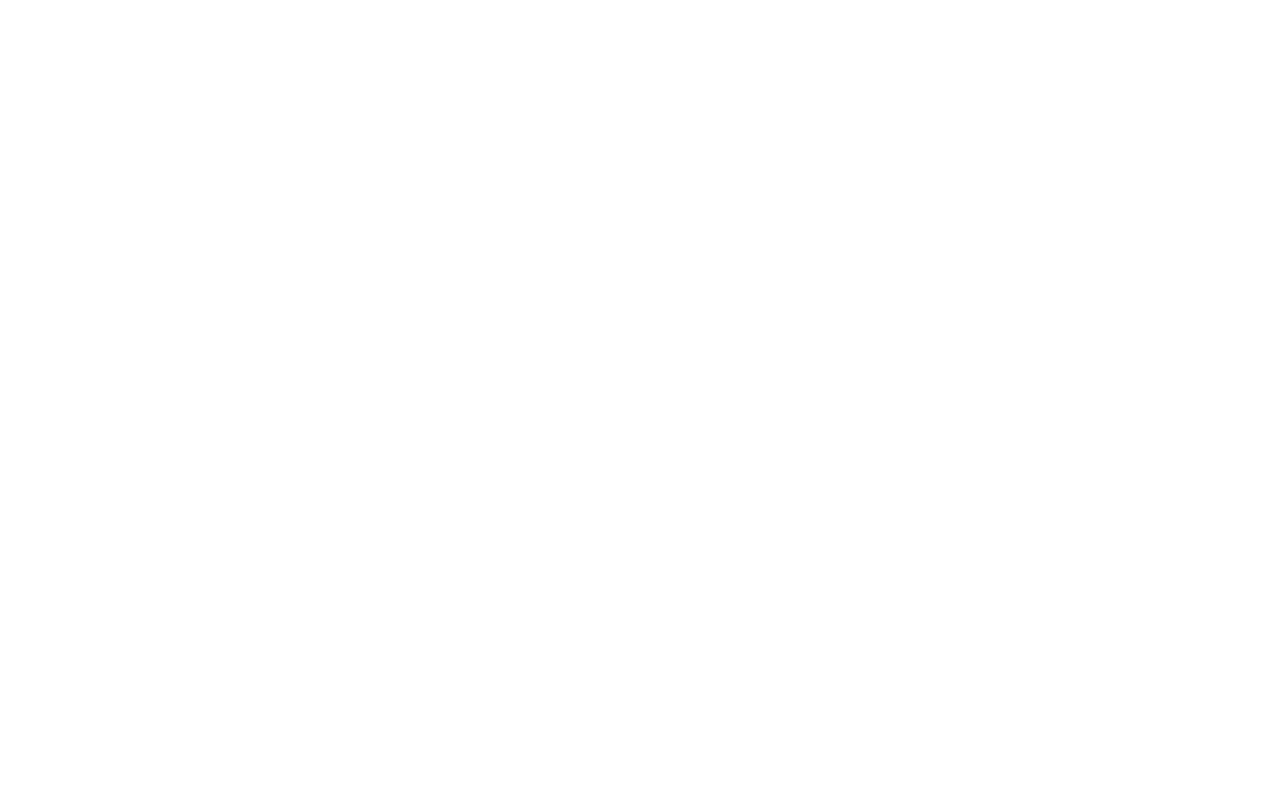
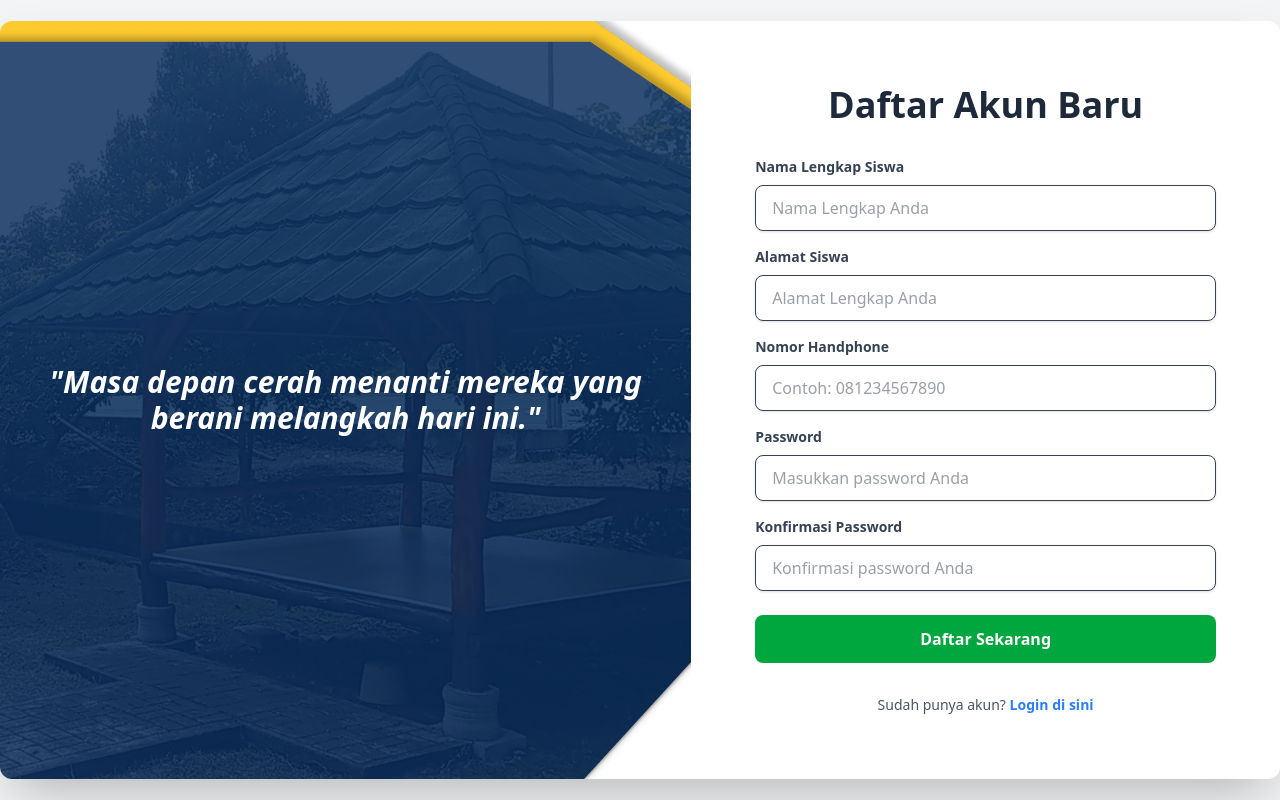
Before and after one commit to pklsmkmq/pmb-smkmq, a Vue app: page /register in a window 1280 px wide. Before the commit this address had no page. Built offline with nearby package versions, Linux system fonts and the light colour scheme.

Commit message:
fix login

```diff
--- /dev/null
+++ b/src/components/sub/BaseInput.vue
@@ -0,0 +1,47 @@
+<template>
+    <div>
+        <label v-if="label" :for="id" class="block text-gray-700 text-sm font-bold mb-2">
+            {{ label }}
+        </label>
+        <input :type="type" :id="id" :value="modelValue" @input="$emit('update:modelValue', $event.target.value)"
+            :placeholder="placeholder" :required="required"
+            class="shadow appearance-none border rounded-lg w-full py-3 px-4 text-gray-700 leading-tight focus:outline-none focus:ring-2 focus:ring-blue-500 focus:border-transparent" />
+    </div>
+</template>
+
+<script setup>
+import { defineProps, defineEmits } from 'vue';
+
+defineProps({
+    label: {
+        type: String,
+        default: '',
+    },
+    id: {
+        type: String,
+        required: true, // ID harus unik untuk setiap input
+    },
+    type: {
+        type: String,
+        default: 'text',
+    },
+    modelValue: { // Untuk V-model
+        type: [String, Number],
+        default: '',
+    },
+    placeholder: {
+        type: String,
+        default: '',
+    },
+    required: {
+        type: Boolean,
+        default: false,
+    },
+});
+
+defineEmits(['update:modelValue']); // Mendefinisikan event untuk v-model
+</script>
+
+<style scoped>
+/* Anda bisa menambahkan gaya kustom di sini jika ada yang tidak tercakup oleh Tailwind */
+</style>
--- a/src/components/sub/NavComp.vue
+++ b/src/components/sub/NavComp.vue
@@ -32,7 +32,7 @@
                         </a>
                     </li>
                     <li :class="{ 'w-full': mobileMenuOpen }">
-                        <button
+                        <button @click="gotoPPDB"
                             :class="['px-5 rounded-3xl h-[40px] transition-all duration-300 ease-in-out ring-2 shadow-md hover:shadow-lg scale-100 hover:scale-105 cursor-pointer w-full lg:w-auto mt-4 lg:mt-0', buttonClasses]">
                             Masuk
                         </button>
@@ -108,6 +108,10 @@
     props.buttonHoverBgColor.startsWith('#') ? `hover:ring-[${props.buttonHoverBgColor}]` : `hover:ring-${props.buttonHoverBgColor}`,
 ]);
 
+const gotoPPDB = () => {
+    window.location.href = 'https://ppdb.smkmadinatulquran.sch.id/login';
+};
+
 // Fungsi untuk toggle menu mobile
 const toggleMobileMenu = () => {
     mobileMenuOpen.value = !mobileMenuOpen.value;
--- a/src/router/index.js
+++ b/src/router/index.js
@@ -1,5 +1,7 @@
 import { createRouter, createWebHistory } from 'vue-router'
 import HomeView from '../views/HomeView.vue'
+import LoginView from '@/views/LoginView.vue'
+import RegisterView from '@/views/RegisterView.vue'
 
 const router = createRouter({
   history: createWebHistory(import.meta.env.BASE_URL),
@@ -9,6 +11,16 @@
       name: 'home',
       component: HomeView,
     },
+    {
+      path: '/login',
+      name: 'login',
+      component: LoginView,
+    },
+    {
+      path: '/register',
+      name: 'register',
+      component: RegisterView,
+    },
   ],
 })
 
--- /dev/null
+++ b/src/views/LoginView.vue
@@ -0,0 +1,58 @@
+<template>
+    <div class="min-h-screen flex items-center justify-center bg-gray-100">
+        <div class="flex flex-col md:flex-row w-full bg-white rounded-xl shadow-2xl overflow-hidden">
+            <div class="hidden md:block md:w-[60%] bg-cover bg-center bg-[url('/assets/img/bg-login.png')]">
+                <div class="flex items-center justify-center h-full bg-opacity-40 p-6">
+                    <p class="text-white text-center text-3xl font-bold italic">
+                        "Masa depan cerah menanti mereka yang berani melangkah hari ini."
+                    </p>
+                </div>
+            </div>
+
+            <div class="w-full md:w-1/2 p-8 sm:p-12 md:p-16 flex flex-col justify-center">
+                <h2 class="text-3xl sm:text-4xl font-bold text-center text-gray-800 mb-8">Selamat Datang Kembali!</h2>
+
+                <form @submit.prevent="handleLogin">
+                    <div class="mb-6">
+                        <BaseInput id="email" label="Email" type="email" placeholder="Masukkan email Anda"
+                            v-model="email" :required="true" />
+                    </div>
+                    <div class="mb-8">
+                        <BaseInput id="password" label="Password" type="password" placeholder="Masukkan password Anda"
+                            v-model="password" :required="true" />
+                        <a href="#"
+                            class="inline-block align-baseline font-bold text-sm text-blue-500 hover:text-blue-800 mt-3">
+                            Lupa Password?
+                        </a>
+                    </div>
+                    <div class="flex items-center justify-between">
+                        <button type="submit"
+                            class="bg-blue-600 hover:bg-blue-700 text-white font-bold py-3 px-6 rounded-lg focus:outline-none focus:shadow-outline transition duration-200 ease-in-out w-full">
+                            Login
+                        </button>
+                    </div>
+                </form>
+
+                <p class="text-center text-gray-600 text-sm mt-8">
+                    Belum punya akun?
+                    <a href="/register" class="font-bold text-blue-500 hover:text-blue-800">Daftar Sekarang</a>
+                </p>
+            </div>
+        </div>
+    </div>
+</template>
+
+<script setup>
+import { ref } from 'vue';
+import BaseInput from '@/components/sub/BaseInput.vue';
+
+const email = ref('');
+const password = ref('');
+const backgroundImage = ref('/assets/img/login-bg.jpg');
+
+const handleLogin = () => {
+    console.log('Email:', email.value);
+    console.log('Password:', password.value);
+    alert('Login berhasil! (Ini hanya simulasi)');
+};
+</script>
--- /dev/null
+++ b/src/views/RegisterView.vue
@@ -0,0 +1,75 @@
+<template>
+    <div class="min-h-screen flex items-center justify-center bg-gray-100">
+        <div class="flex flex-col md:flex-row w-full bg-white rounded-xl shadow-2xl overflow-hidden">
+            <div class="hidden md:block md:w-[60%] bg-cover bg-center bg-[url('/assets/img/bg-login.png')]">
+                <div class="flex items-center justify-center h-full bg-opacity-40 p-6">
+                    <p class="text-white text-center text-3xl font-bold italic">
+                        "Masa depan cerah menanti mereka yang berani melangkah hari ini."
+                    </p>
+                </div>
+            </div>
+
+            <div class="w-full md:w-1/2 p-8 sm:p-12 md:p-16 flex flex-col justify-center">
+                <h2 class="text-3xl sm:text-4xl font-bold text-center text-gray-800 mb-8">Daftar Akun Baru</h2>
+
+                <form @submit.prevent="handleRegister">
+                    <div class="mb-4">
+                        <BaseInput id="fullName" label="Nama Lengkap Siswa" type="text" placeholder="Nama Lengkap Anda"
+                            v-model="fullName" :required="true" />
+                    </div>
+                    <div class="mb-4">
+                        <BaseInput id="address" label="Alamat Siswa" type="text" placeholder="Alamat Lengkap Anda"
+                            v-model="address" :required="true" />
+                    </div>
+                    <div class="mb-4">
+                        <BaseInput id="phoneNumber" label="Nomor Handphone" type="tel"
+                            placeholder="Contoh: 081234567890" v-model="phoneNumber" :required="true" />
+                    </div>
+                    <div class="mb-4">
+                        <BaseInput id="password" label="Password" type="password" placeholder="Masukkan password Anda"
+                            v-model="password" :required="true" />
+                    </div>
+                    <div class="mb-6">
+                        <BaseInput id="confirmPassword" label="Konfirmasi Password" type="password"
+                            placeholder="Konfirmasi password Anda" v-model="confirmPassword" :required="true" />
+                    </div>
+                    <div class="flex items-center justify-between">
+                        <button type="submit"
+                            class="bg-green-600 hover:bg-green-700 text-white font-bold py-3 px-6 rounded-lg focus:outline-none focus:shadow-outline transition duration-200 ease-in-out w-full">
+                            Daftar Sekarang
+                        </button>
+                    </div>
+                </form>
+
+                <p class="text-center text-gray-600 text-sm mt-8">
+                    Sudah punya akun?
+                    <a href="/login" class="font-bold text-blue-500 hover:text-blue-800">Login di sini</a>
+                </p>
+            </div>
+        </div>
+    </div>
+</template>
+
+<script setup>
+import { ref } from 'vue';
+import BaseInput from '@/components/sub/BaseInput.vue';
+
+const fullName = ref('');
+const address = ref('');
+const phoneNumber = ref('');
+const password = ref('');
+const confirmPassword = ref('');
+const backgroundImage = ref('/assets/img/register-bg.jpg');
+
+const handleRegister = () => {
+    if (password.value !== confirmPassword.value) {
+        alert('Konfirmasi password tidak cocok!');
+        return;
+    }
+    console.log('Nama Lengkap:', fullName.value);
+    console.log('Alamat:', address.value);
+    console.log('Nomor HP:', phoneNumber.value);
+    console.log('Password:', password.value);
+    alert('Pendaftaran berhasil! (Ini hanya simulasi)');
+};
+</script>
```
Also changed, not shown: public/assets/img/bg-login.png (added).
